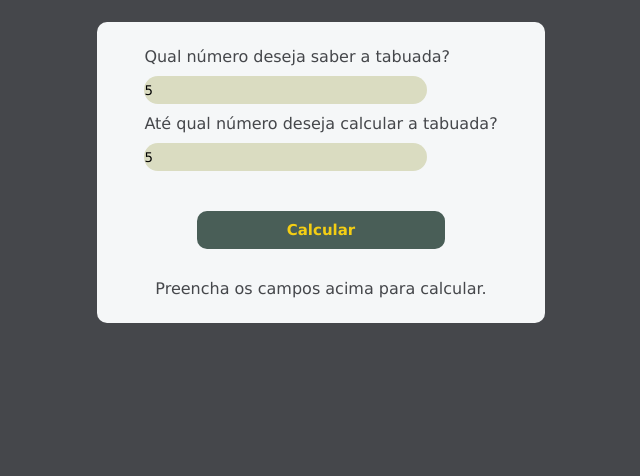
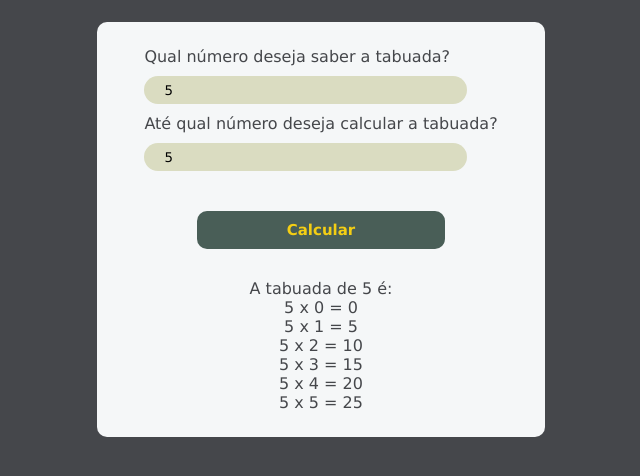
Before and after one commit to andretassis/tabuada, a plain HTML site: page index.html in a window 1280 px wide. Both pictures are taken after typing "5", "5" into the empty fields and a click on the button "Calcular". Shown: the part 66-542 px from the top of the page, without its empty margins (319-959 px from the left). Drawn offline with Linux system fonts and the light colour scheme.

Commit message:
finalizado o js

```diff
--- a/index.html
+++ b/index.html
@@ -13,15 +13,17 @@
     <section>
         <div class="container-inputs">
             <label>Qual número deseja saber a tabuada?</label>
-            <input type="number">
+            <input type="number" id="number">
             <label>Até qual número deseja calcular a tabuada?</label>
-            <input type="number">
-            <button>Calcular</button>
+            <input type="number" id="end">
+            <button id="btn">Calcular</button>
         </div>
-        <div>
+        <div id="resposta">
             Preencha os campos acima para calcular.
         </div>
     </section>
+
+    <script src="./js/main.js"></script>
 </body>
 
 </html>
--- a/js/main.js
+++ b/js/main.js
@@ -0,0 +1,19 @@
+const btn = document.getElementById('btn')
+
+function calcular() {
+    const number = document.getElementById('number').value
+    const end = document.getElementById('end').value
+    const resposta = document.getElementById('resposta')
+    let res = ''
+    let x = 0
+
+    resposta.innerHTML = `A tabuada de ${number} é:<br>`
+
+    do {
+        res = x * number
+        resposta.innerHTML += `${number} x ${x} = ${res} <br>`
+        x++
+    } while (x <= end)
+}
+
+btn.addEventListener('click', calcular)
--- a/styles/styles.css
+++ b/styles/styles.css
@@ -38,6 +38,7 @@ section {
     background-color: #dadcc1;
     width: 80%;
     height: 28px;
+    padding: 0 20px;
 }
 
 .container-inputs button {
@@ -57,3 +58,7 @@ section {
     background-color: #F4CE14;
     color: #495E57;
 }
+
+#resposta {
+    text-align: center;
+}
```
